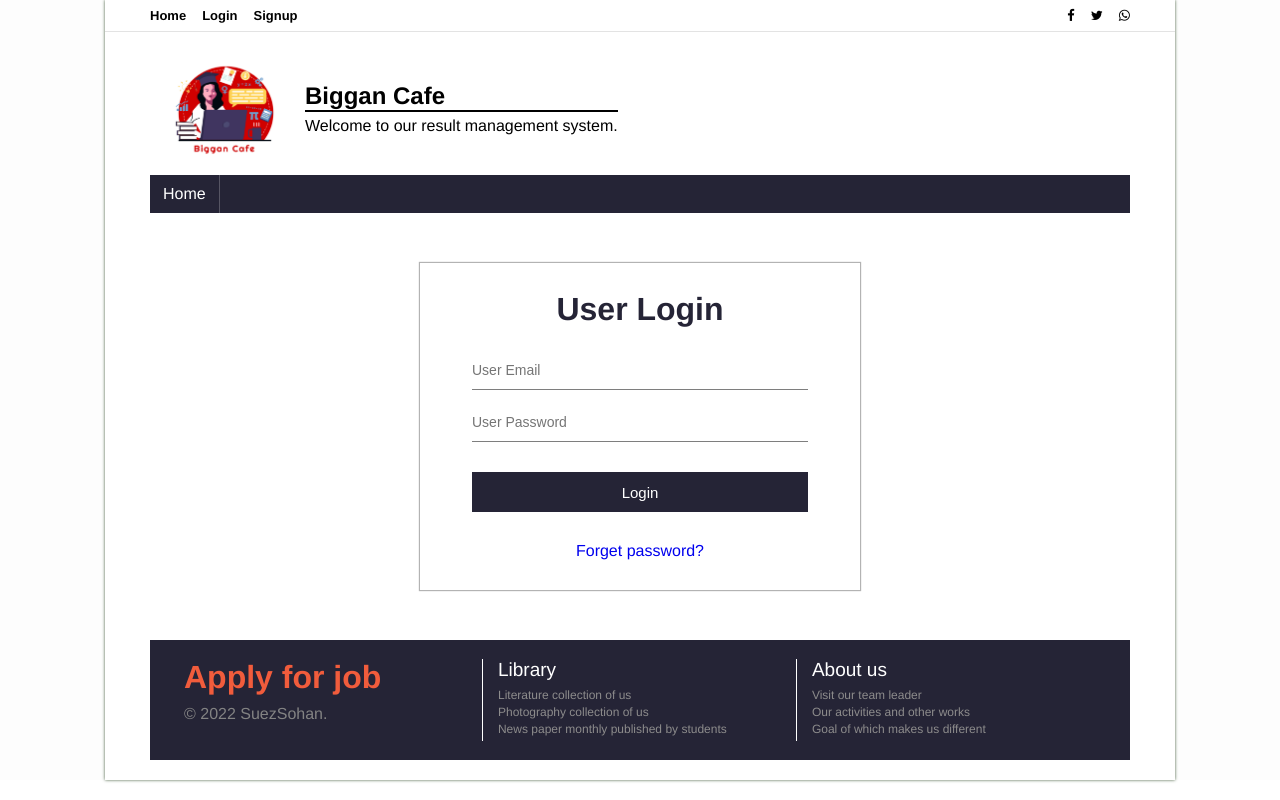
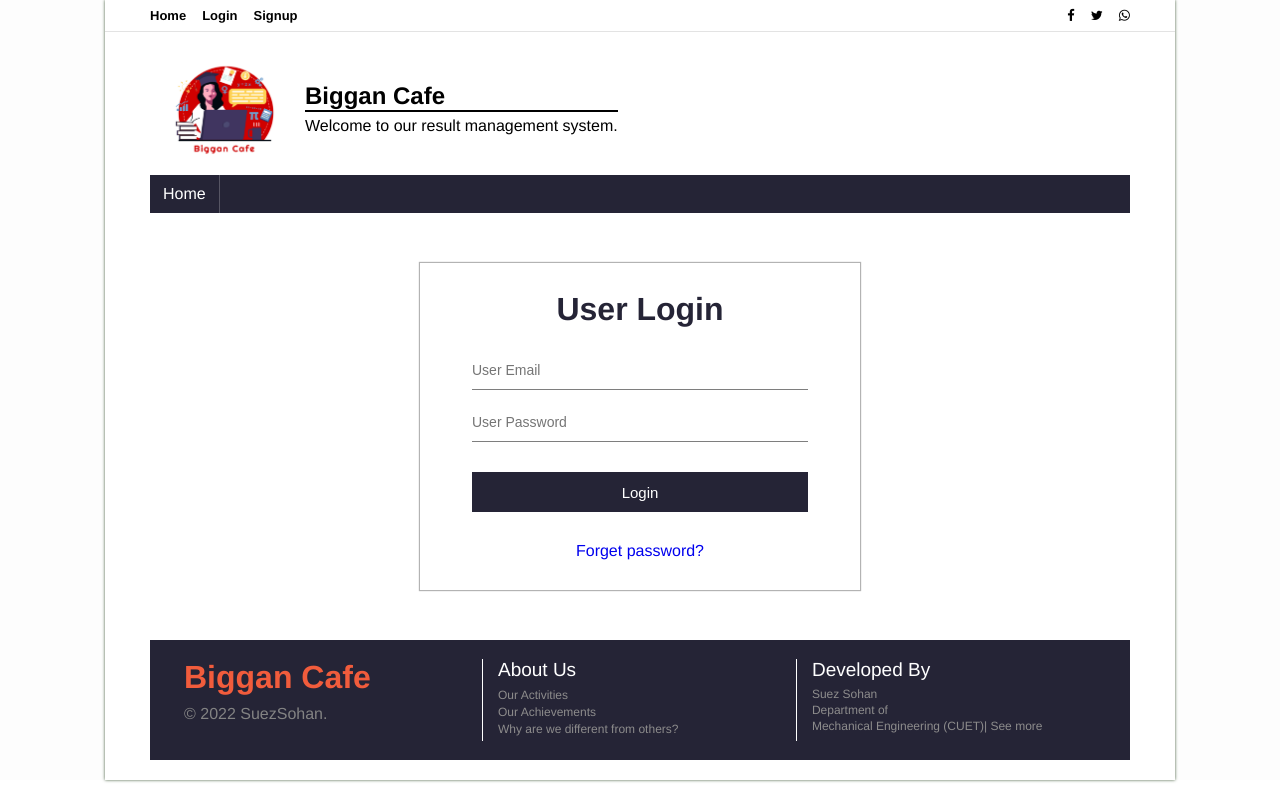
Before and after one commit to SuezSohan/RMSapp, a PHP site: page / in a window 1280 px wide. Run offline with PHP 8.4, Linux system fonts and the light colour scheme.

Commit message:
Change footer contents

```diff
--- a/assets/css/main.css
+++ b/assets/css/main.css
@@ -152,3 +152,8 @@ div#contentSocial {
     color: #f15c3c;
     transition: color .25s;
 }
+
+.footCollum .colRight li {
+    color: rgb(141 140 140);
+    font-size: 12px;
+}
--- a/footer.php
+++ b/footer.php
@@ -1,25 +1,25 @@
 <div class="footCollum">
 
     <div class="colLeft" style="width:33.33%; height:100%; border-right:1px solid white; padding: 0px 15px;">
-        <h1 style="color:#f15c3c;">Apply for job</h1>
+        <h1 style="color:#f15c3c;">Biggan Cafe</h1>
         <p style="margin-top: 9px; color: #838383;">© 2022 SuezSohan.</p>
     </div>
 
     <div class="colMiddle" style="width:33.33%; height:100%; border-right:1px solid white; padding: 0px 15px;">
-        <p style="color:white; font-size: 19px;">Library</p>
+        <p style="color:white; font-size: 19px;">About Us</p>
         <ul style="margin-top: 5px;line-height: 16px; list-style:none">
-            <li><a href="#">Literature collection of us</a></li>
-            <li><a href="#">Photography collection of us</a></li>
-            <li><a href="#">News paper monthly published by students</a></li>
+            <li><a href="#">Our Activities</a></li>
+            <li><a href="#">Our Achievements</a></li>
+            <li><a href="#">Why are we different from others?</a></li>
         </ul>
     </div>
 
     <div class="colRight" style="width:33.33%; height:100%; padding: 0px 15px;">
-        <p style="color:white; font-size: 19px;">About us</p>
+        <p style="color:white; font-size: 19px;">Developed By</p>
         <ul style="margin-top: 5px;line-height: 16px; list-style:none;" >
-            <li><a href="#">Visit our team leader</a></li>
-            <li><a href="#">Our activities and other works</a></li>
-            <li><a href="#">Goal of which makes us different</a></li>
+            <li>Suez Sohan</li>
+            <li>Department of</li>
+            <li> Mechanical Engineering (CUET)|<a href="#"> See more</a></li>
         </ul>
     </div>
 
```
Also changed, not shown: assets/css/profile-css/profile-left.css (+0 -15 lines).
